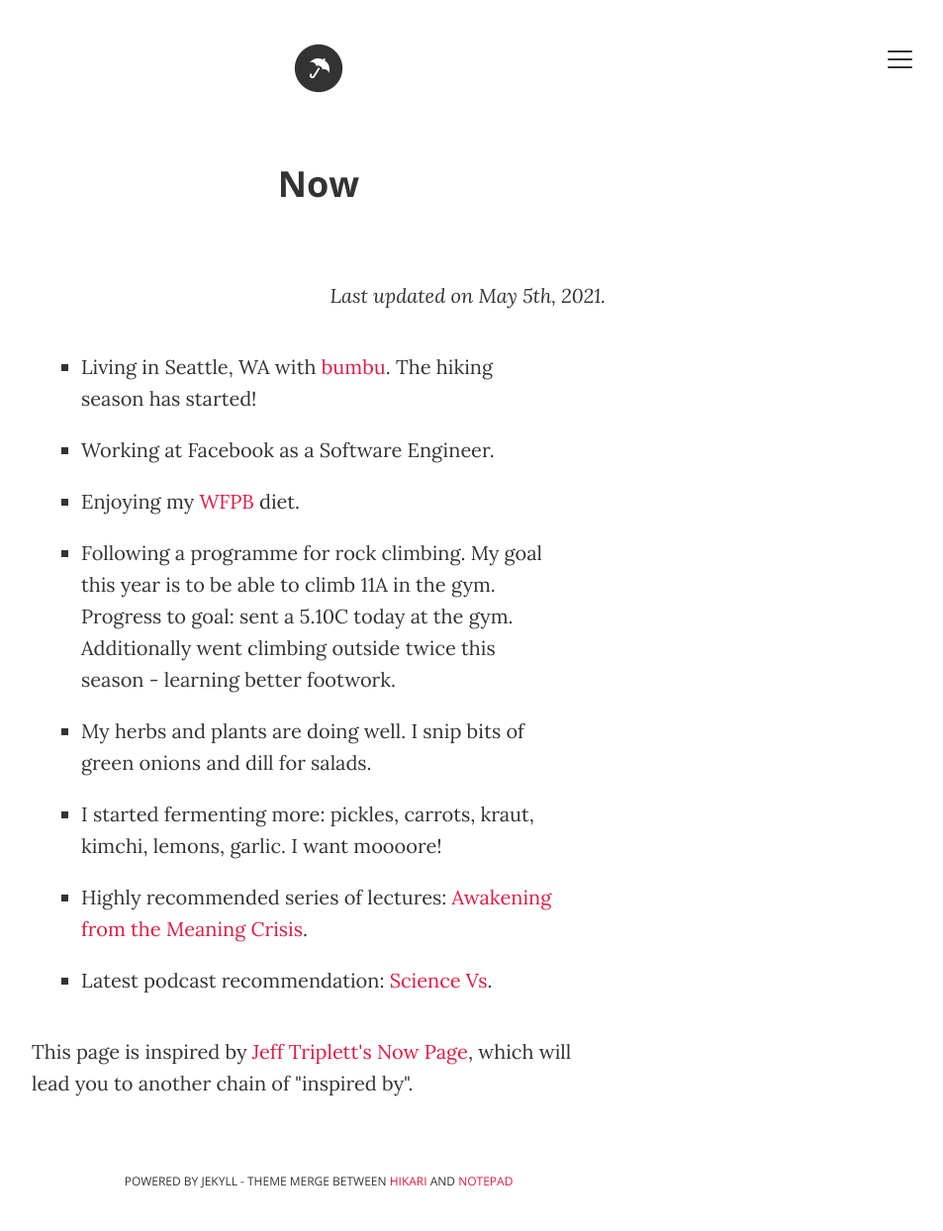
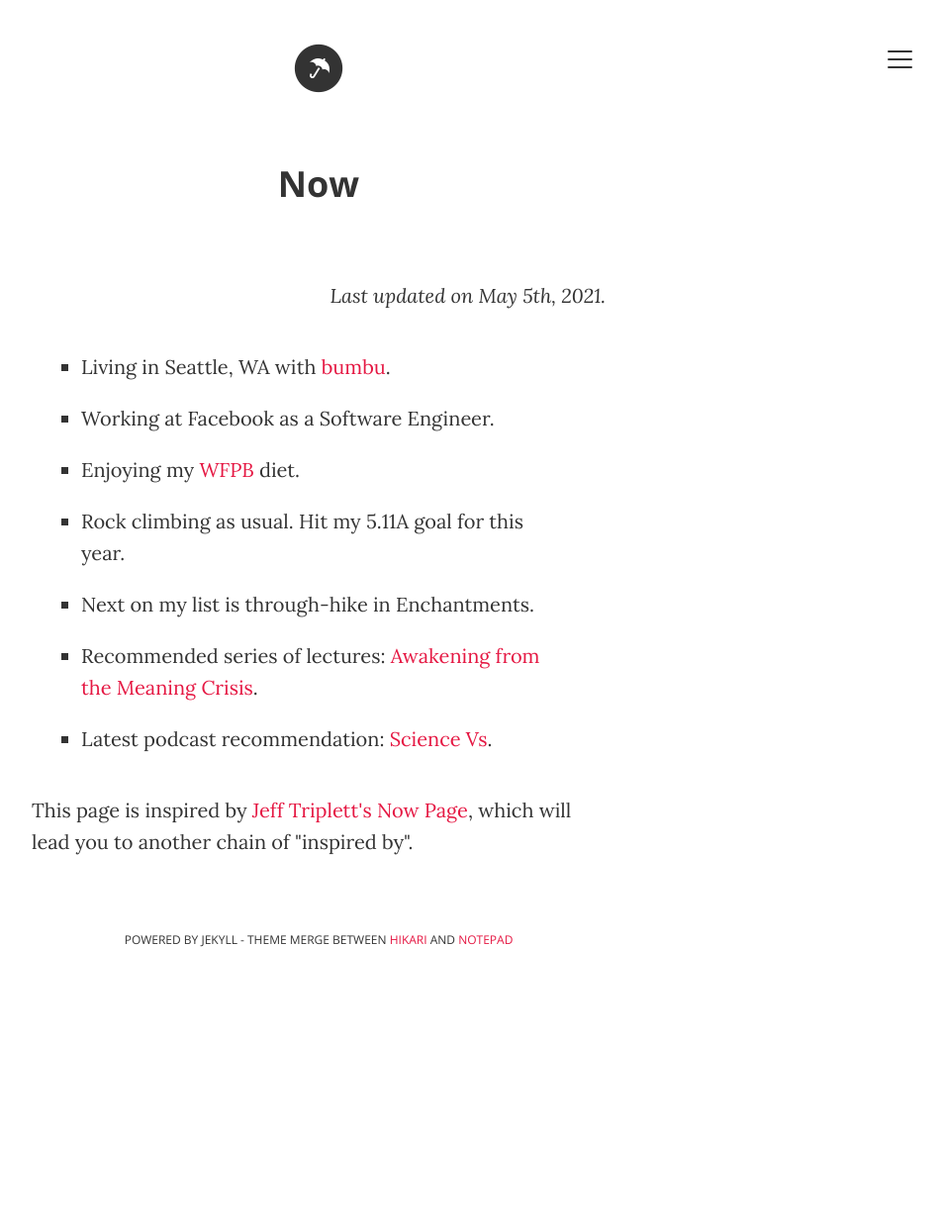
Before and after one commit to ana-balica/ana-balica.github.io, a Jekyll site: the page built from now.html, in a window 1280 px wide. Shown: the whole page at 99% size, without its empty margins (318-1271 px from the left). Built offline with Jekyll 4.4.1, drawn with Linux system fonts in a browser that asks for light colours; comment, search, counter and statistics services are not loaded; after the commit the page ends 1000 px from its top, so only the background shows below that.

Commit message:
Update now.html

```diff
--- a/now.html
+++ b/now.html
@@ -8,13 +8,12 @@ description: "What I'm doing now"
   <h1>Now</h1>
   <p class="last-updated"><em>Last updated on May 5th, 2021.</em></p>
   <ul class="now-list">
-      <li>Living in Seattle, WA with <a href="https://bumbu.me/" target="_blank">bumbu</a>. The hiking season has started!</li>
+      <li>Living in Seattle, WA with <a href="https://bumbu.me/" target="_blank">bumbu</a>.</li>
       <li>Working at Facebook as a Software Engineer.</li>
       <li>Enjoying my <a href="https://nutritionstudies.org/what-is-a-whole-food-plant-based-diet/" target="_blank">WFPB</a> diet.</li>
-      <li>Following a programme for rock climbing. My goal this year is to be able to climb 11A in the gym. Progress to goal: sent a 5.10C today at the gym. Additionally went climbing outside twice this season - learning better footwork.</li>
-      <li>My herbs and plants are doing well. I snip bits of green onions and dill for salads.</li>
-      <li>I started fermenting more: pickles, carrots, kraut, kimchi, lemons, garlic. I want moooore!</li>
-      <li>Highly recommended series of lectures: <a href="https://www.youtube.com/playlist?list=PLND1JCRq8Vuh3f0P5qjrSdb5eC1ZfZwWJ" target="_blank">Awakening from the Meaning Crisis</a>.</li>
+      <li>Rock climbing as usual. Hit my 5.11A goal for this year.</li>
+      <li>Next on my list is through-hike in Enchantments.</li>
+      <li>Recommended series of lectures: <a href="https://www.youtube.com/playlist?list=PLND1JCRq8Vuh3f0P5qjrSdb5eC1ZfZwWJ" target="_blank">Awakening from the Meaning Crisis</a>.</li>
       <li>Latest podcast recommendation: <a href="https://gimletmedia.com/shows/science-vs" target="_blank">Science Vs</a>.</li>
   </ul>
 
```
